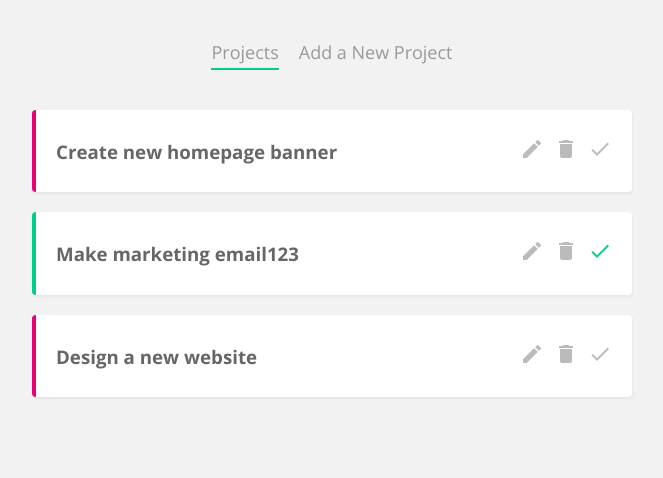
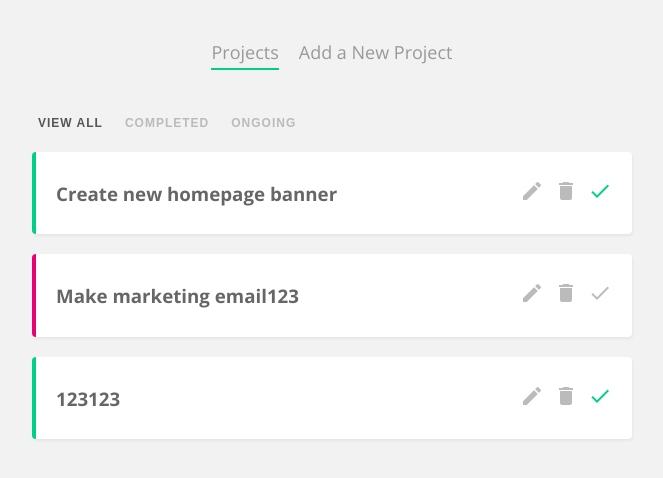
Before and after one commit to sendgn/project-planner, a Vue app: page / in a window 1280 px wide. Shown: the top 478 px of the page, without its empty margins (308-971 px from the left). Built offline with nearby package versions, Linux system fonts and the light colour scheme; data requests are answered from the project's data file.

Commit message:
Filter projects

```diff
--- a/data/db.json
+++ b/data/db.json
@@ -4,19 +4,19 @@
       "id": 1,
       "title": "Create new homepage banner",
       "details": "Lorem ipsum, dolor sit amet consectetur adipisicing elit. Mollitia harum veritatis veniam aliquam hic! Reiciendis illo reprehenderit fugiat facere officiis optio eaque non, minus a! Laborum dicta modi molestiae corporis",
-      "complete": false
+      "complete": true
     },
     {
       "id": 2,
       "title": "Make marketing email123",
       "details": "Lorem ipsum, dolor sit amet consectetur adipisicing elit. Laboriosam sint iure ad dicta velit fugiat veritatis molestiae voluptate dolore pariatur",
-      "complete": true
+      "complete": false
     },
     {
-      "title": "Design a new website",
-      "details": "Lorem ipsum, dolor sit amet consectetur adipisicing elit. Mollitia harum veritatis veniam aliquam hic! Reiciendis illo reprehenderit fugiat. Dritatuli!",
-      "complete": false,
-      "id": 3
+      "id": 3,
+      "title": "123123",
+      "details": "123123123",
+      "complete": true
     }
   ]
 }
--- /dev/null
+++ b/src/components/FilterNav.vue
@@ -0,0 +1,53 @@
+<template>
+  <nav class="filter-nav">
+    <button
+      @click="updateFilter('all')"
+      :class="{ active: current === 'all' }"
+    >View All</button>
+    <button
+      @click="updateFilter('completed')"
+      :class="{ active: current === 'completed' }"
+    >Completed</button>
+    <button
+      @click="updateFilter('ongoing')"
+      :class="{ active: current === 'ongoing' }"
+    >Ongoing</button>
+  </nav>
+</template>
+
+<script>
+import { computed } from 'vue';
+import { useStore } from 'vuex';
+
+export default {
+  setup() {
+    const store = useStore();
+
+    const updateFilter = (by) => {
+      store.dispatch('changeFilter', by);
+    };
+
+    return {
+      updateFilter,
+      current: computed(() => store.state.filter)
+    };
+  }
+}
+</script>
+<style scoped>
+  .filter-nav button {
+    background: none;
+    border: none;
+    color: #bbb;
+    outline: none;
+    font-size: 12px;
+    text-transform: uppercase;
+    margin-right: 10px;
+    letter-spacing: 1px;
+    font-weight: bold;
+    cursor: pointer;
+  }
+  .filter-nav button.active {
+    color: #555;
+  }
+</style>
--- a/src/store/index.js
+++ b/src/store/index.js
@@ -4,7 +4,8 @@ const uri = 'http://localhost:3000/projects/';
 
 const store = createStore({
   state: {
-    projects: []
+    projects: [],
+    filter: 'all'
   },
   mutations: {
     setProjects(state, payload) {
@@ -17,6 +18,10 @@ const store = createStore({
     },
     addProject(state, payload) {
       state.projects.push(payload);
+    },
+    setFilter(state, payload) {
+      state.filter = payload;
+      console.log('filter state changed:', state.filter);
     }
   },
   actions: {
@@ -55,18 +60,21 @@ const store = createStore({
         throw new Error('Could not complete project');
       }
     },
-    async add(context, { title, details, complete }) {
+    async add(context, { id, title, details, complete }) {
       const resp = await fetch(uri, {
         method: 'POST',
         headers: { 'Content-Type': 'application/json' },
-        body: JSON.stringify({ title, details, complete })
+        body: JSON.stringify({ id, title, details, complete })
       });
       if (resp.ok) {
-        context.commit('addProject', { title, details, complete });
+        context.commit('addProject', { id, title, details, complete });
       } else {
         throw new Error('Could not add project');
       }
     },
+    changeFilter(context, payload) {
+      context.commit('setFilter', payload);
+    }
   }
 });
 
--- a/src/views/AddProjectView.vue
+++ b/src/views/AddProjectView.vue
@@ -23,6 +23,7 @@ export default {
     const handleSubmit = async () => {
       try {
         await store.dispatch('add', {
+          id: store.state.projects.length + 1,
           title: title.value,
           details: details.value,
           complete: false
--- a/src/views/HomeView.vue
+++ b/src/views/HomeView.vue
@@ -1,7 +1,8 @@
 <template>
   <div class="home">
+    <FilterNav />
     <div v-if="projects.length">
-      <div v-for="project in projects" :key="project.id">
+      <div v-for="project in filteredProjects" :key="project.id">
         <SingleProject :project="project" />
       </div>
     </div>
@@ -12,10 +13,11 @@
 import { computed, watchEffect } from 'vue';
 import { useStore } from 'vuex';
 import SingleProject from '@/components/SingleProject.vue';
+import FilterNav from '@/components/FilterNav.vue';
 
 export default {
   name: 'HomeView',
-  components: { SingleProject },
+  components: { SingleProject, FilterNav },
   setup() {
     const store = useStore();
 
@@ -25,9 +27,24 @@ export default {
       } catch (err) {
         console.log(err.message);
       }
-    })
+    });
 
-    return { projects: computed(() => store.state.projects) };
+    return {
+      projects: computed(() => store.state.projects),
+      filteredProjects: computed(() => {
+        const projects = store.state.projects;
+        const filter = store.state.filter;
+
+        switch (filter) {
+          case 'completed':
+            return projects.filter((p) => p.complete);
+          case 'ongoing':
+            return projects.filter((p) => !p.complete);
+        }
+
+        return projects;
+      })
+    };
   }
 }
 </script>
```
